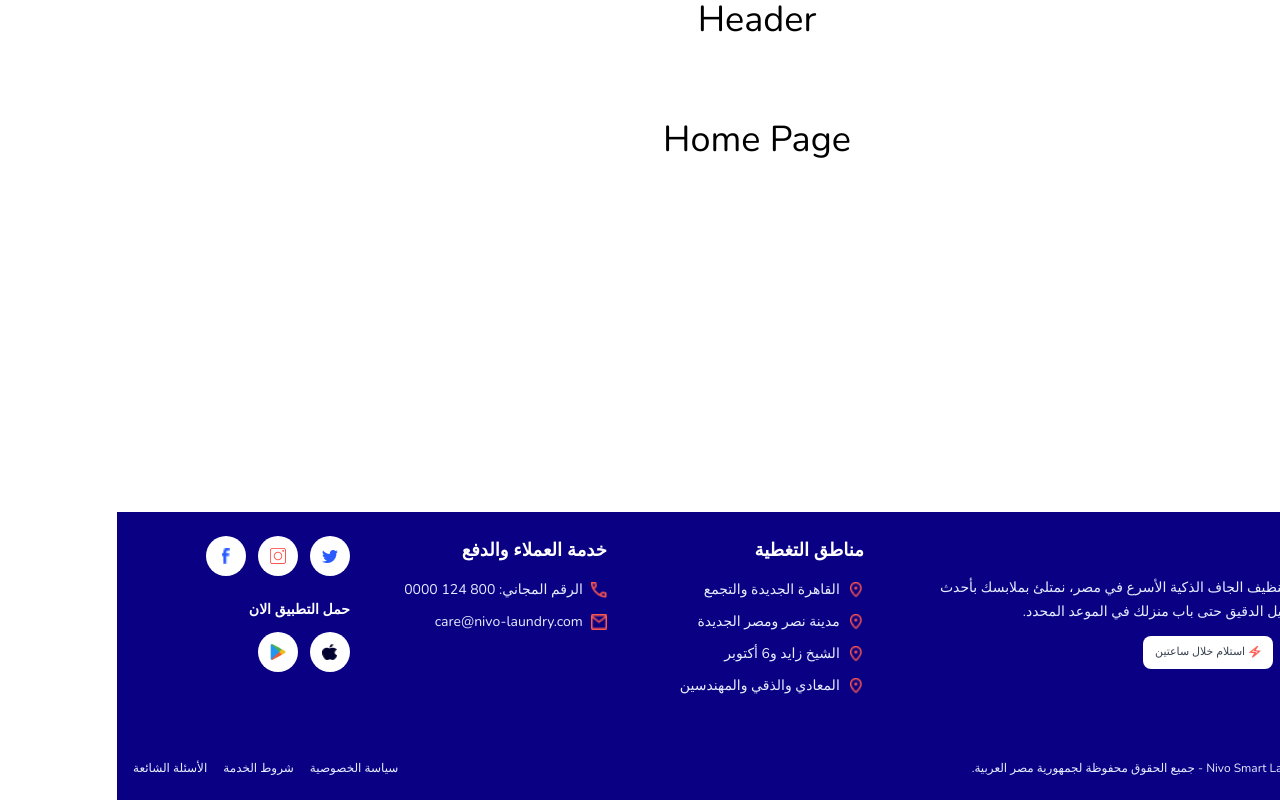
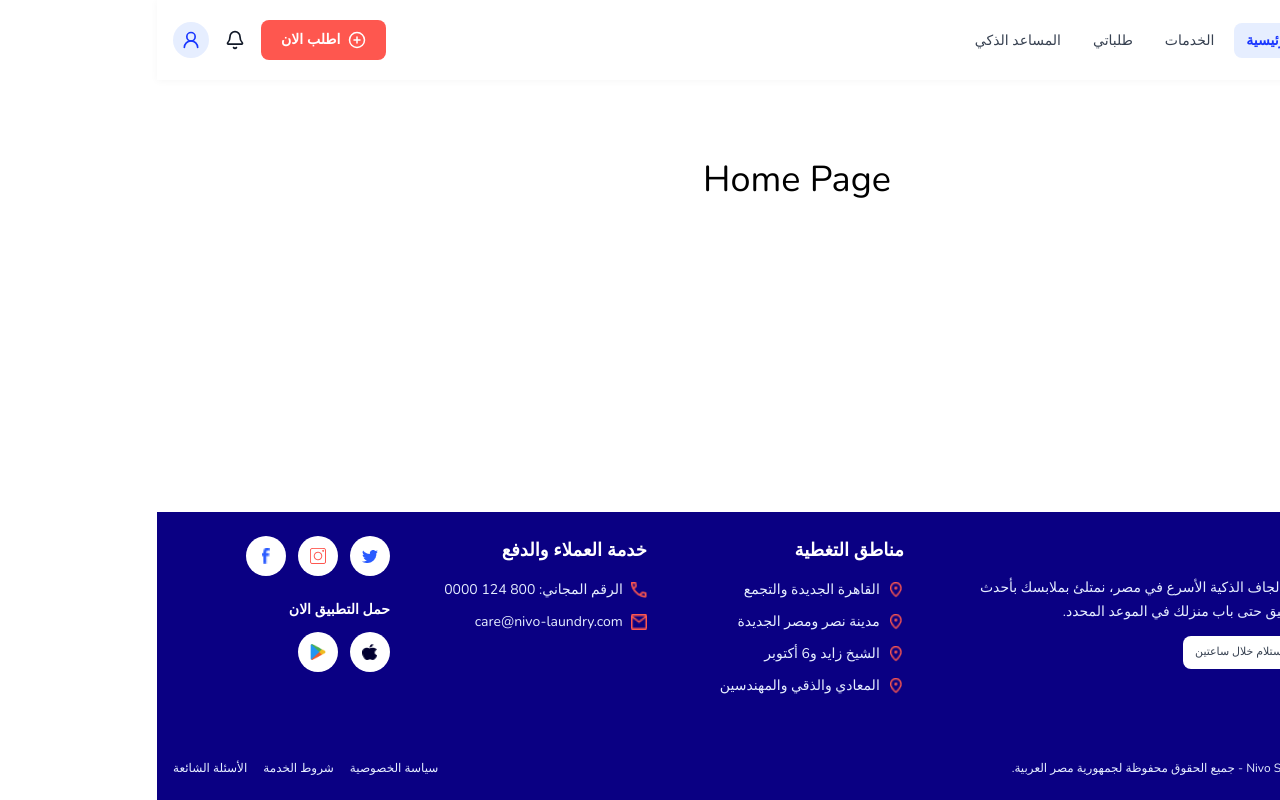
Before and after one commit to DevOraIntern2026/Smart-Laundry_Team4, a React (Vite) app in the folder frontend/: page / in a window 1280 px wide. Built offline with nearby package versions, Linux system fonts and the light colour scheme.

Commit message:
header component

```diff
--- /dev/null
+++ b/frontend/src/Data/index.tsx
@@ -0,0 +1,27 @@
+export const HeaderData = {
+  logo: {
+    src: "/logo.png",
+    alt: "Nivo Logo",
+    path: "/",
+  },
+
+  navLinks: [
+    { label: "الرئيسية", path: "/" },
+    { label: "الخدمات", path: "/services" },
+    { label: "طلباتي", path: "/orders" },
+    { label: "المساعد الذكي", path: "/assistant" },
+  ],
+
+  cta: {
+    label: "اطلب الان",
+    path: "/services",
+  },
+
+  profile: {
+    path: "/profile",
+    avatar: "",
+    alt: "Profile Picture",
+  },
+
+  notificationsCount: 0,
+};
--- a/frontend/src/components/shared/Header.tsx
+++ b/frontend/src/components/shared/Header.tsx
@@ -1,5 +1,140 @@
-export default function Header() {
+import { useState } from "react";
+import { Link, NavLink } from "react-router-dom";
+import { Bell, CirclePlus, Menu, UserRound, X } from "lucide-react";
+import { HeaderData } from "../../Data";
+
+const { logo, navLinks, cta, profile, notificationsCount } = HeaderData;
+
+export const Header = () => {
+  const [isMenuOpen, setIsMenuOpen] = useState(false);
+
+  const closeMenu = () => setIsMenuOpen(false);
+
   return (
-    <div className="text-center text-4xl">Header</div>
-  )
-}
+    <header className="sticky top-0 z-40 bg-white/90 shadow-[0_1px_8px_rgba(0,0,0,0.04)] backdrop-blur-xl">
+      <div className="container flex h-20 items-center justify-between gap-4">
+        <div className="flex items-center gap-10">
+          <Link to={logo.path} onClick={closeMenu}>
+            <img src={logo.src} alt={logo.alt} className="h-8 w-auto" />
+          </Link>
+
+          <nav className="hidden lg:block">
+            <ul className="flex items-center gap-2">
+              {navLinks.map((link) => (
+                <li key={link.path}>
+                  <NavLink
+                    to={link.path}
+                    end={link.path === "/"}
+                    className={({ isActive }) =>
+                      `rounded-lg px-3 py-2 text-sm transition ${
+                        isActive
+                          ? "bg-[#E6EEFF] font-bold text-primary"
+                          : "text-body hover:text-primary"
+                      }`
+                    }
+                  >
+                    {link.label}
+                  </NavLink>
+                </li>
+              ))}
+            </ul>
+          </nav>
+        </div>
+
+        <div className="flex items-center gap-4">
+          <Link
+            to={cta.path}
+            className="hidden items-center gap-2 rounded-lg bg-accent px-5 py-2.5 text-sm font-bold text-white transition hover:bg-accent-hover sm:flex"
+          >
+            <CirclePlus size={18} />
+            {cta.label}
+          </Link>
+
+          <button
+            type="button"
+            aria-label="Notifications"
+            className="relative cursor-pointer text-heading"
+          >
+            <Bell size={20} />
+            {notificationsCount > 0 && (
+              <span className="absolute -top-1.5 -inset-e-1.5 flex size-4 items-center justify-center rounded-full bg-accent text-[10px] font-bold text-white">
+                {notificationsCount}
+              </span>
+            )}
+          </button>
+
+          <NavLink
+            to={profile.path}
+            onClick={closeMenu}
+            className={({ isActive }) =>
+              `flex size-9 items-center justify-center overflow-hidden rounded-full bg-[#E6EEFF] text-primary ${
+                isActive ? "ring-2 ring-primary ring-offset-2" : ""
+              }`
+            }
+          >
+            {profile.avatar ? (
+              <img
+                src={profile.avatar}
+                alt={profile.alt}
+                className="size-full object-cover"
+              />
+            ) : (
+              <UserRound size={20} />
+            )}
+          </NavLink>
+
+          <button
+            type="button"
+            onClick={() => setIsMenuOpen((prev) => !prev)}
+            aria-label="Toggle navigation menu"
+            aria-expanded={isMenuOpen}
+            aria-controls="main-navigation"
+            className="rounded-lg p-2 text-heading transition hover:bg-accent/10 lg:hidden"
+          >
+            {isMenuOpen ? <X size={22} /> : <Menu size={22} />}
+          </button>
+        </div>
+      </div>
+
+      {isMenuOpen && (
+        <nav
+          id="main-navigation"
+          className="border-t border-gray-100 lg:hidden"
+        >
+          <ul className="container flex flex-col gap-1 py-4">
+            {navLinks.map((link) => (
+              <li key={link.path}>
+                <NavLink
+                  to={link.path}
+                  end={link.path === "/"}
+                  onClick={closeMenu}
+                  className={({ isActive }) =>
+                    `block rounded-lg px-3 py-2 text-sm transition ${
+                      isActive
+                        ? "bg-[#E6EEFF] font-bold text-primary"
+                        : "text-body hover:text-primary"
+                    }`
+                  }
+                >
+                  {link.label}
+                </NavLink>
+              </li>
+            ))}
+            <li className="sm:hidden">
+              <Link
+                to={cta.path}
+                onClick={closeMenu}
+                className="mt-2 flex items-center justify-center gap-2 rounded-lg bg-accent px-5 py-2.5 text-sm font-bold text-white transition hover:bg-accent-hover"
+              >
+                <CirclePlus size={18} />
+                {cta.label}
+              </Link>
+            </li>
+          </ul>
+        </nav>
+      )}
+    </header>
+  );
+};
+
+export default Header;
```
